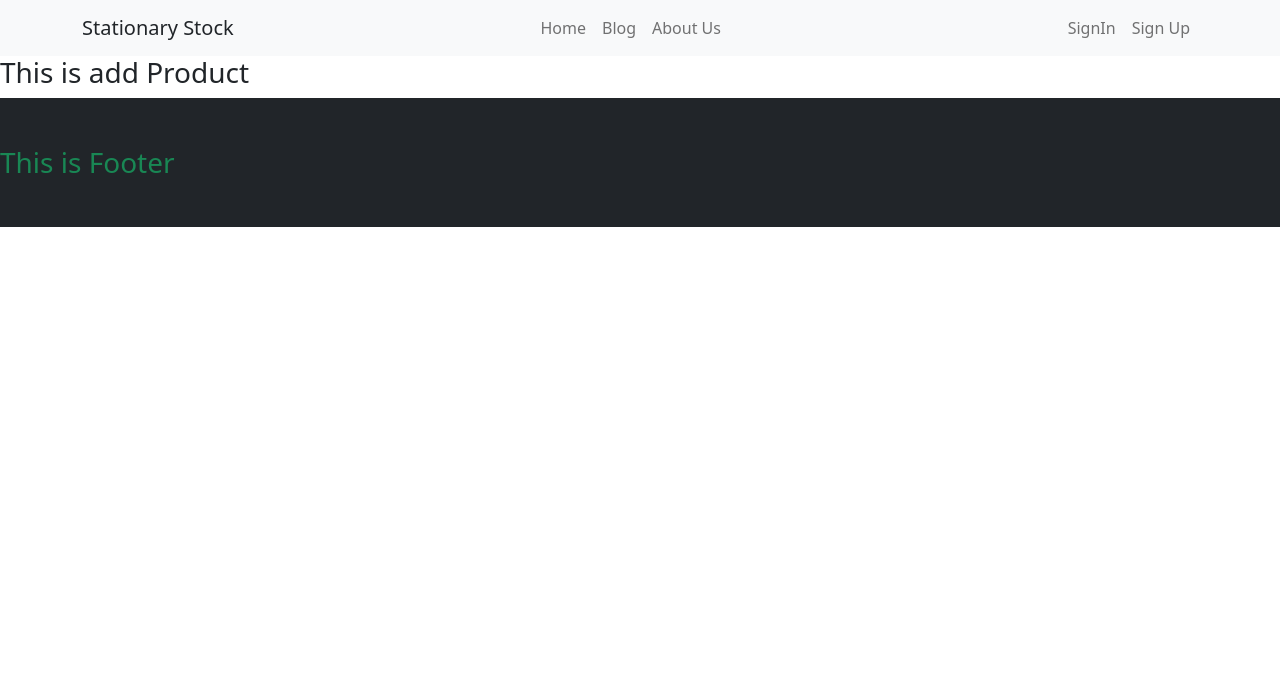
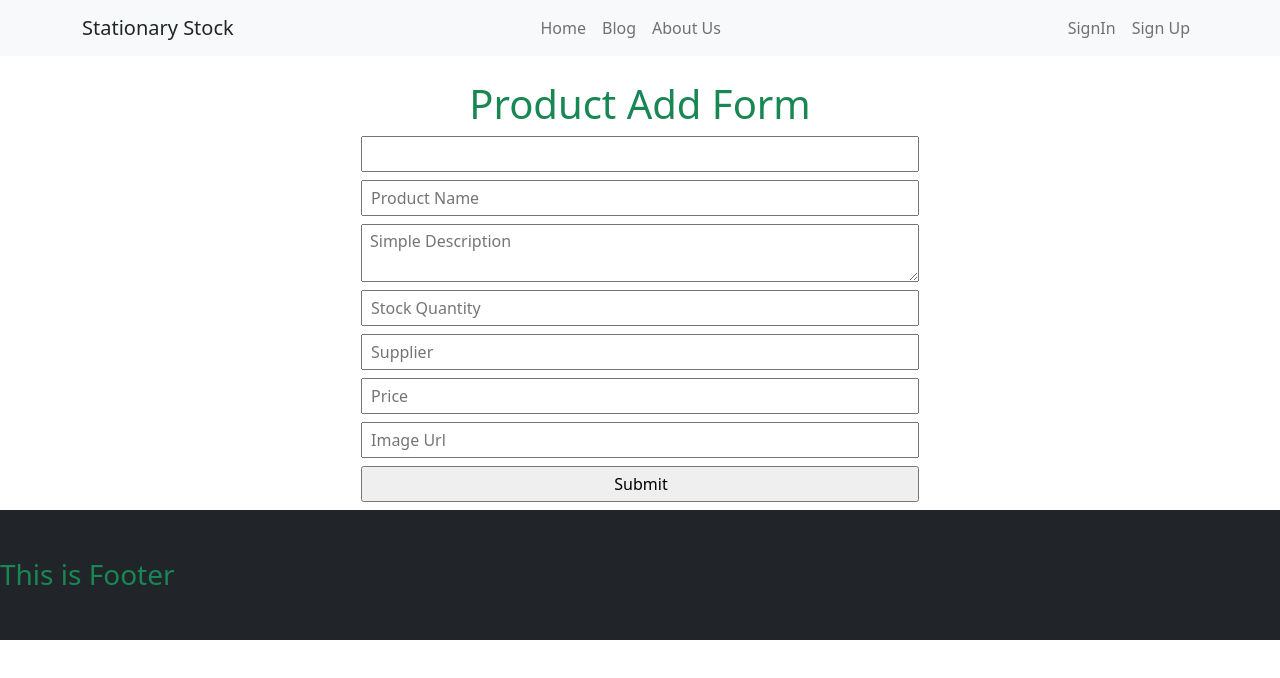
Before and after one commit to farid5630/warehouse-managment-client-side, a React (Create React App) app: page /addProduct in a window 1280 px wide. Shown: the top 678 px of the page. Built offline with nearby package versions, Linux system fonts and the light colour scheme; no server answers.

Commit message:
stock controlled

```diff
--- a/package.json
+++ b/package.json
@@ -7,6 +7,7 @@
     "@testing-library/jest-dom": "^5.16.4",
     "@testing-library/react": "^13.2.0",
     "@testing-library/user-event": "^13.5.0",
+    "axios": "^0.27.2",
     "bootstrap": "^5.1.3",
     "firebase": "^9.8.0",
     "react": "^18.1.0",
--- a/src/pages/AddProduct/AddProduct.js
+++ b/src/pages/AddProduct/AddProduct.js
@@ -1,11 +1,86 @@
-import React from 'react';
+import React from "react";
+import { Container } from "react-bootstrap";
+import { useAuthState } from "react-firebase-hooks/auth";
+import { useForm } from "react-hook-form";
+import { toast, ToastContainer } from "react-toastify";
+import auth from "../../firebase.init";
 
 const AddProduct = () => {
-    return (
-        <div>
-            <h3>This is add Product</h3>
-        </div>
-    );
+    const [user] = useAuthState(auth);
+    const { register, handleSubmit } = useForm();
+
+    const onSubmit = (data, e) => {
+        // console.log(data);
+        const url = `http://localhost:5000/product`;
+         fetch(url, {
+           method: "POST",
+           headers: {
+             "content-type": "application/json",
+           },
+           body: JSON.stringify(data),
+         })
+           .then((res) => res.json())
+           .then((result) => {
+             if (result.insertedId) {
+               toast('Product added successfully')
+               e.target.reset();
+             }
+           });
+
+    }
+
+
+  return (
+    <Container>
+      <ToastContainer />
+      <h1 className="text-center text-success mt-4 mb-2">Product Add Form</h1>
+      <form
+        onSubmit={handleSubmit(onSubmit)}
+        className="d-flex flex-column w-50 mx-auto"
+      >
+        <input
+          className="mb-2 py-1 ps-2"
+          value={user?.email}
+          {...register("email")}
+        />
+        <input
+          className="mb-2 py-1 ps-2"
+          {...register("name")}
+          placeholder="Product Name"
+        />
+        <textarea
+          className="mb-2 py-1 ps-2"
+          {...register("description")}
+          placeholder="Simple Description"
+        />
+        <input
+          className="mb-2 py-1 ps-2"
+          type="number"
+          {...register("quantity")}
+          placeholder="Stock Quantity"
+        />
+        <input
+          className="mb-2 py-1 ps-2"
+          type="text"
+          {...register("supplier")}
+          placeholder="Supplier"
+        />
+        <input
+          className="mb-2 py-1 ps-2"
+          type="number"
+          {...register("price")}
+          placeholder="Price"
+        />
+        <input
+          className="mb-2 py-1 ps-2"
+          type="text"
+          {...register("images")}
+          placeholder="Image Url"
+        />
+        <input className="mb-2 py-1 ps-2" type="submit" />
+      </form>
+    </Container>
+  );
 };
 
 export default AddProduct;
--- a/src/pages/ManageProduct/Manage.js
+++ b/src/pages/ManageProduct/Manage.js
@@ -1,8 +1,7 @@
 import React from "react";
-import { Container } from "react-bootstrap";
 
-const Manage = ({ product }) => {
-  const { name, images, price, description, quantity, supplier } = product;
+const Manage = ({ product, handleDelete }) => {
+  const { _id, name, images, price, quantity, supplier } = product;
   return (
     <>
       <tr>
@@ -10,7 +9,10 @@ const Manage = ({ product }) => {
         <td>{images}</td>
         <td>{price}</td>
         <td>{quantity}</td>
-        <td className="text-danger">Delete</td>
+        <td>{supplier}</td>
+        <td className="text-danger" onClick={() => handleDelete(_id)}>
+          Delete
+        </td>
       </tr>
     </>
   );
--- a/src/pages/ManageProduct/ManageProduct.js
+++ b/src/pages/ManageProduct/ManageProduct.js
@@ -1,12 +1,34 @@
 import React from "react";
 import { Container } from "react-bootstrap";
+import { Link } from "react-router-dom";
+import { toast, ToastContainer } from "react-toastify";
 import useProducts from "../../Hooks/useProducts";
 import Manage from "./Manage";
 
 const ManageProduct = () => {
-  const [products] = useProducts();
+  const [products, setProducts] = useProducts();
+
+  const handleDelete = (id) => {
+    const proceed = window.confirm("Are you sure?");
+    console.log(id);
+    if (proceed) {
+      const url = `http://localhost:5000/product/${id}`;
+      fetch(url, {
+        method: "DELETE",
+      })
+        .then((res) => res.json())
+        .then((data) => {
+          console.log(data);
+          toast('Delete Successfully')
+          const remaining = products.filter((product) => product._id !== id);
+          setProducts(remaining);
+        });
+    }
+  };
+
   return (
     <Container className="my-5">
+      <ToastContainer />
       <h1 className="text-success text-center">
         WareHouse Product Management{" "}
       </h1>
@@ -18,15 +40,26 @@ const ManageProduct = () => {
             <th scope="col">Image</th>
             <th scope="col">Price</th>
             <th scope="col">Quantity</th>
+            <th scope="col">Supplier</th>
             <th scope="col">Action</th>
           </tr>
         </thead>
         <tbody>
           {products.map((product) => (
-            <Manage key={product._id} product={product}></Manage>
+            <Manage
+              key={product._id}
+              product={product}
+              handleDelete={handleDelete}
+            ></Manage>
           ))}
         </tbody>
       </table>
+
+      <div className="d-flex justify-content-center">
+        <Link to="/addProduct" className="btn btn-success">
+          Add Product
+        </Link>
+      </div>
     </Container>
   );
 };
--- a/src/pages/ManageStock/ManageStock.js
+++ b/src/pages/ManageStock/ManageStock.js
@@ -1,53 +1,123 @@
-import React , { useState, useEffect} from 'react';
+import axios from 'axios';
+import React , { useState, useEffect, useRef} from 'react';
 import { Card, Button, Container } from 'react-bootstrap';
 import { Link, useParams } from 'react-router-dom';
+import { toast, ToastContainer } from 'react-toastify';
 
 const ManageStock = () => {
-    const {id } = useParams();
-    const [manage, setManage] = useState({});
-
-    const { name, images, price, description, quantity, supplier } = manage;
+  const { id } = useParams();
+  const [manageStockItem, setManageStockItem] = useState({});
+  const quantityRef = useRef()
+    const { name, images, price, description, quantity, supplier } = manageStockItem;
 
     useEffect(() => {
         fetch(`http://localhost:5000/manage/${id}`)
         .then(res => res.json())
-        .then(data => setManage(data))
-    }, [id])
+        .then(data => setManageStockItem(data))
+    }, [id, quantity])
 
-    const increseStockQuantity = () => {
+    // useEffect(() => {
+    //   const url = https://pacific-garden-84350.herokuapp.com/stock-item/${stockId.id};
+    //   fetch(url)
+    //     .then((res) => res.json())
+    //     .then((data) => setManageStockItem(data));
+    // }, [stockId.id, quantity]);
 
+  //     let lowStock;
+  //     let stockOut;
+  //     if (quantity <= 5 || quantity === 0) {
+  //       lowStock =  ${quantity} Low;
+  //       stockOut = " Stock Out";
+  // }
+
+
+  let handleQuantityUpdate = (newQuantity) => {
+    const url = `http://localhost:5000/manage/${id}`;
+    axios.put(url, { quantity: newQuantity})
+      .then((response) => {
+        console.log(response);
+        setManageStockItem(response);
+      })
+      .catch(function (error) {
+        console.log(error);
+      });
+  };
+
+  const increseStockQuantity = (e) => {
+    e.preventDefault();
+    const quantityInput = parseInt(quantityRef.current.value);
+    const newQuantity = quantityInput + parseInt(quantity);
+    handleQuantityUpdate(newQuantity);
+    quantityRef.current.value = '';
+  };
+let decrementalQuantity = quantity;
+
+  const handleDelivered = (e) => {
+    e.preventDefault();
+    if (parseInt(quantity) > 0) {
+      handleQuantityUpdate(decrementalQuantity - 1);
+    } else {
+      toast.warning('Stock Out')
     }
+  };
 
-    const handleDelivered = () => {
 
-    }
+
+
+    // const increseStockQuantity = () => {
+
+    // }
+
+    // const handleDelivered = () => {
+
+    // }
 
     return (
-        <Container className="mx-auto my-4 ">
-            <h3>{name}</h3>
-            <div className="input-group mb-3 w-25 mx-auto">
-  <input type="number" class="form-control" aria-label="Recipient's username" aria-describedby="button-addon2"/>
-  <button class="btn btn-outline-success" type="button" id="button-addon2" onClick={increseStockQuantity}>Increse Stock</button>
-</div>
+      <Container className="mx-auto my-4 ">
+        <ToastContainer />
+        <h3>{name}</h3>
+        <div className="input-group mb-3 w-25 mx-auto">
+          <input
+            ref={quantityRef}
+            type="number"
+            className="form-control"
+            aria-label="Recipient's username"
+            aria-describedby="button-addon2"
+          />
+          <button
+            className="btn btn-outline-success"
+            type="button"
+            id="button-addon2"
+            onClick={increseStockQuantity}
+          >
+            Increse Stock
+          </button>
+        </div>
 
         <Card className="w-50 mx-auto shadow">
-          <Card.Img variant="top"  src={images} className="" />
-          <Card.Body className='text-center'>
-            {/* <Card.Title>Card Title</Card.Title> */}
+          <Card.Img variant="top" src={images} className="" />
+          <Card.Body className="text-center">
+
             <Card.Text>
-                        <p>{description}</p>
-                        <p className="fw-bold">Price: {price}</p>
-                        <p className="fw-bold">Quantity: {quantity} catun</p>
-                        <p className="fw-bold">Supplier: {supplier}</p>
-
+              <span className='text-muted'>{description}</span><br />
+              <span className="fw-bold">Price: {price}</span><br />
+              <span className="fw-bold">Quantity: {quantity} catun</span><br />
+              <span className="fw-bold">Supplier: {supplier}</span><br />
             </Card.Text>
-        <Button variant="primary" className={`${quantity === 0  && "disabled"}`} onClick={handleDelivered}>Delivered</Button>
+            <Button
+              variant="primary"
+              className={`${quantity === 0 && "disabled"}`}
+              onClick={handleDelivered}
+            >
+              Delivered
+            </Button>
           </Card.Body>
         </Card>
-        <div className='d-flex justify-content-center'>
-          <Link to="/manageProduct" className='btn btn-success mt-4 '>Manage Product</Link>
+        <div className="d-flex justify-content-center">
+          <Link to="/manageProduct" className="btn btn-success mt-4 ">
+            Manage Product
+          </Link>
         </div>
-
       </Container>
     );
 };
--- a/src/pages/MyProduct/MYProduct.js
+++ b/src/pages/MyProduct/MYProduct.js
@@ -1,10 +1,76 @@
-import React from 'react';
+import React, { useEffect, useState } from 'react';
+import { Container } from 'react-bootstrap';
+import { useAuthState } from 'react-firebase-hooks/auth';
+import { Link } from 'react-router-dom';
+import { toast, ToastContainer } from 'react-toastify';
+import auth from '../../firebase.init';
+import Manage from '../ManageProduct/Manage';
 
 const MyProduct = () => {
+    const [user] = useAuthState(auth);
+    const [myProducts, setMyProducts] = useState([]);
+
+    useEffect(() => {
+        const email = user.email;
+        fetch(`http://localhost:5000/myProduct?email=${email}`)
+          .then((res) => res.json())
+          .then((data) => setMyProducts(data));
+
+    }, [user])
+
+    const handleDelete = (id) => {
+      const proceed = window.confirm("Are you sure?");
+      console.log(id);
+      if (proceed) {
+        const url = `http://localhost:5000/product/${id}`;
+        fetch(url, {
+          method: "DELETE",
+        })
+          .then((res) => res.json())
+          .then((data) => {
+            console.log(data);
+            toast("Delete Successfully");
+            const remaining = myProducts.filter((product) => product._id !== id);
+            setMyProducts(remaining);
+          });
+      }
+    };
+
     return (
-        <div>
-            <h1>This is My Product</h1>
+      <Container className="my-5">
+        <ToastContainer />
+        <h1 className="text-success text-center">
+          WareHouse Product Management{" "}
+        </h1>
+        <table className="table table-bordered table-hover text-center">
+          <thead>
+            <tr>
+              {/* <th scope="col">Id</th> */}
+              <th scope="col">Name</th>
+              <th scope="col">Image</th>
+              <th scope="col">Price</th>
+              <th scope="col">Quantity</th>
+              <th scope="col">Supplier</th>
+              <th scope="col">Action</th>
+            </tr>
+          </thead>
+          <tbody>
+            {myProducts.map((product) => (
+              <Manage
+                key={product._id}
+                product={product}
+                handleDelete={handleDelete}
+              ></Manage>
+            ))}
+          </tbody>
+        </table>
+
+        <div className="d-flex justify-content-center">
+          <Link to="/addProduct" className="btn btn-success">
+            Add Product
+          </Link>
         </div>
+      </Container>
     );
 };
 
--- a/src/pages/Shared/Header/Header.js
+++ b/src/pages/Shared/Header/Header.js
@@ -6,7 +6,7 @@ import { Link } from "react-router-dom";
 import auth from "../../../firebase.init";
 
 const Header = () => {
-   const [user] = useAuthState(auth);
+  const [user] = useAuthState(auth);
    const logOut = () => {
      signOut(auth);
    };
@@ -50,7 +50,7 @@ const Header = () => {
             <Nav className="ms-auto">
               {user ? (
                 <div className="d-flex align-items-center">
-                  <p className="me-2 text-light m-0">{user?.displayName}</p>
+                  <p className="me-2 m-0">{user?.displayName}</p>
                   <button onClick={logOut}>Sign Out</button>
                 </div>
               ) : (
```
Also changed, not shown: src/firebase.init.js (+6 -6 lines), src/pages/Home/Products/Products.js (+6 -1 lines), src/pages/Login/Login/Login.js (+14 -4 lines), 1 other file (tests, documents, lock files or other folders).
